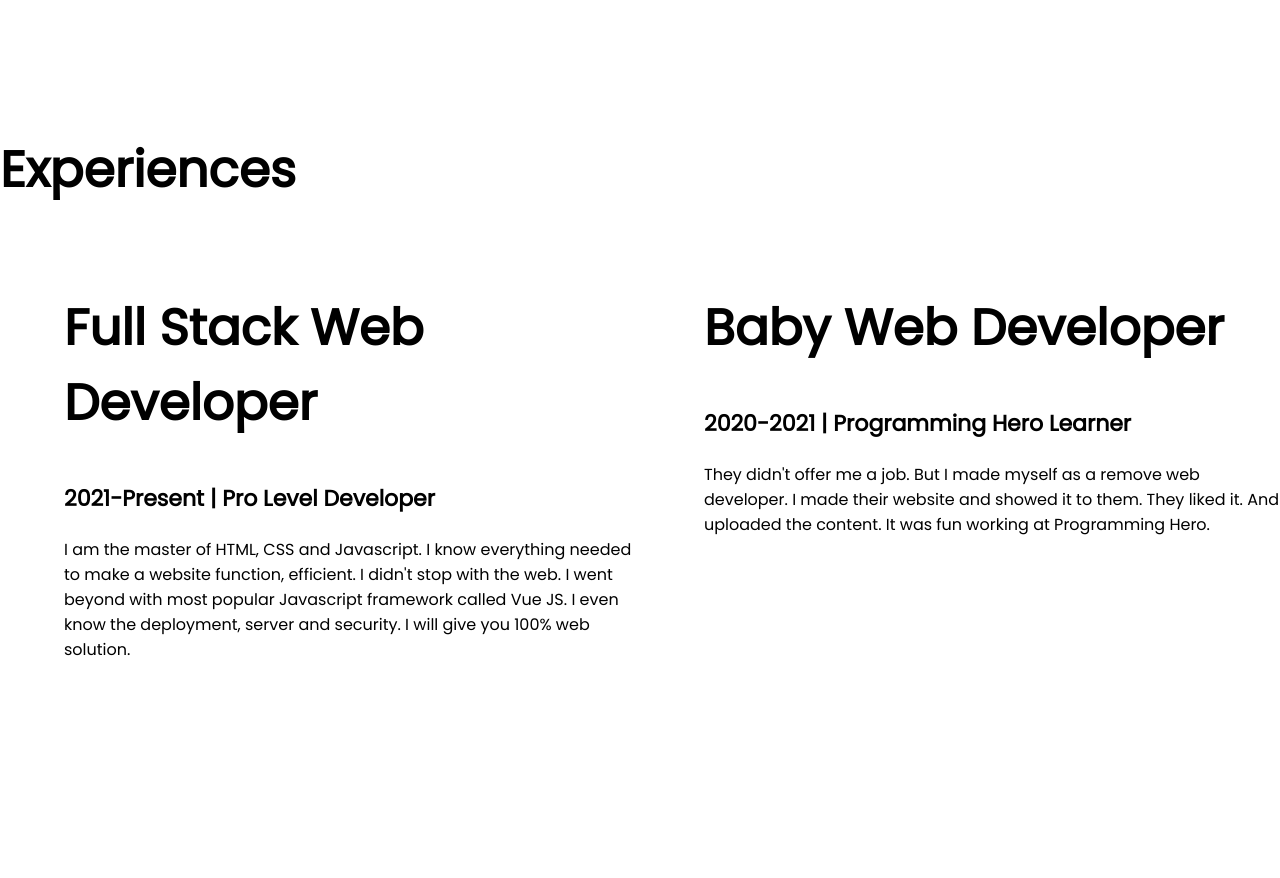
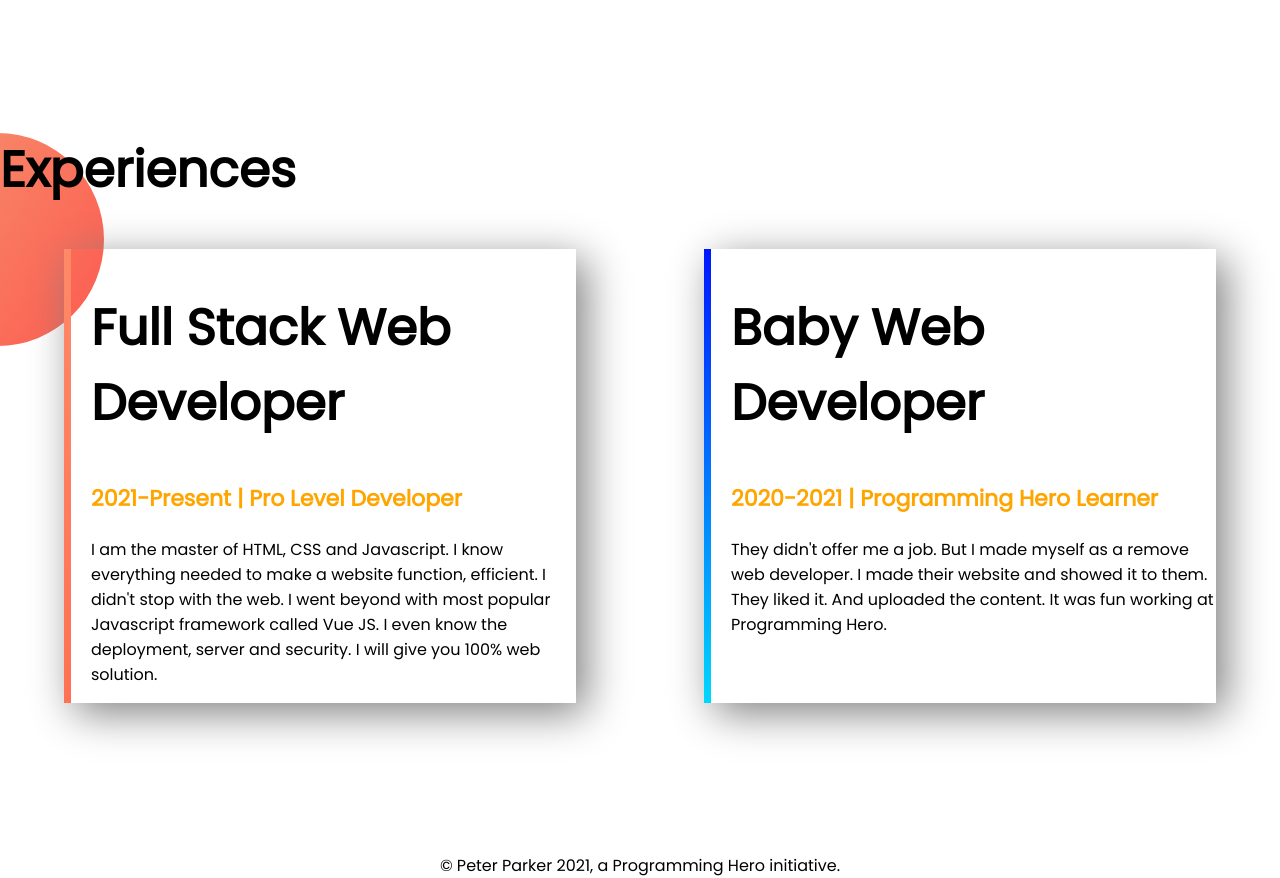
Before and after one commit to ziaulahm/developer-portfolio, a plain HTML site: page index.html in a window 1280 px wide. Shown: the part 1200-2078 px from the top of the page. Before the commit the page ends 2028 px from the top, so only its background shows below. Drawn offline with Linux system fonts and the light colour scheme.

Commit message:
footer and experience added

```diff
--- a/index.html
+++ b/index.html
@@ -41,20 +41,21 @@
             <a class="link-button"  target="_blank" href="linkedin.com/company/programminghero">DOWNLOAD RESUME</a>
         </div>
     </section>
-    <section>
+    <section class="experience-area">
         <h1>Experiences</h1>
         <div class="flexible-container">
-        <div class="half-width">
+        <div id="full-stack-developer" class="experience-item">
             <h1>Full Stack Web Developer</h1>
-            <h3>2021-Present | Pro Level Developer</h3>
+            <h3 class="orange-color">2021-Present | Pro Level Developer</h3>
             <p>I am the master of HTML, CSS and Javascript. I know everything needed to make a website function, efficient. I didn't stop with the web. I went beyond with most popular Javascript framework called Vue JS. I even know the deployment, server and security. I will give you 100% web solution.</p>
         </div>
-        <div class="half-width">
+        <div id="web-dev-experience" class="experience-item">
             <h1>Baby Web Developer</h1>
-            <h3>2020-2021 | Programming Hero Learner</h3>
+            <h3 class="orange-color">2020-2021 | Programming Hero Learner</h3>
             <p>They didn't offer me a job. But I made myself as a remove web developer. I made their website and showed it to them. They liked it. And uploaded the content. It was fun working at Programming Hero.</p>
         </div>
         </div>
     </section>
+    <footer>© Peter Parker 2021, a Programming Hero initiative.</footer>
 </body>
 </html>
--- a/style.css
+++ b/style.css
@@ -49,3 +49,27 @@ h3{
     font-size: 17px;
     padding-right: 311px;
 }
+.experience-item{
+    width: 40%;
+    margin-left: 5%;
+    margin-right: 5%;
+    padding-left: 20px;
+    box-shadow: 10px 10px 40px gray;
+}
+.experience-area{
+    background-image: url(images/exp-bg.png);
+    background-repeat: no-repeat;
+}
+#full-stack-developer{
+    border-left: 7px solid;
+    border-image: linear-gradient(#FF8A68, #ff7153);
+    border-image-slice: 1;
+}
+#web-dev-experience{
+    border-left: 7px solid;
+    border-image: linear-gradient(#0015FF, #00D8FF);
+    border-image-slice: 1;
+}
+footer {
+    text-align: center;
+}
```
Also changed, not shown: images/jhankar.png (deleted), images/jhankar2.png (deleted), images/my-bg.png (deleted), images/my-bg2.png (deleted), pexels-sumit-kapoor-718261-removebg-preview.png (deleted), pexels-sumit-kapoor-718261.jpg (deleted).
